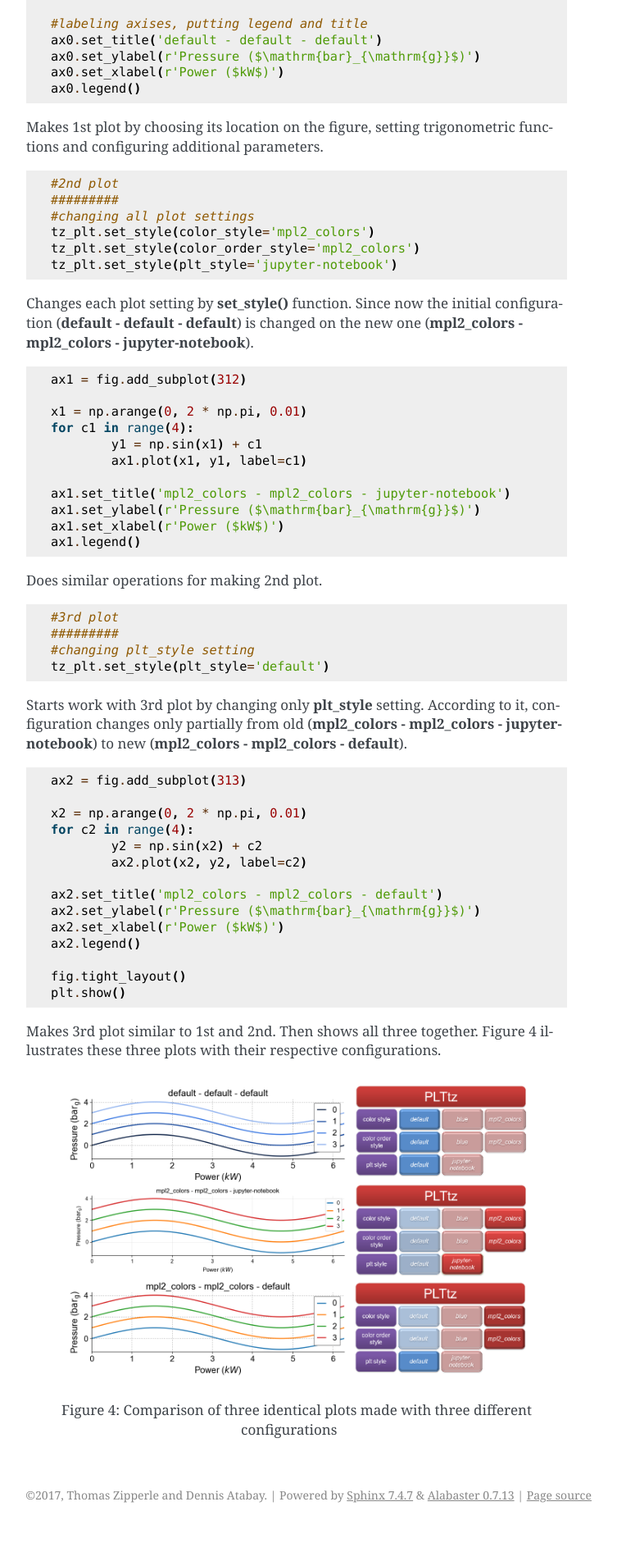
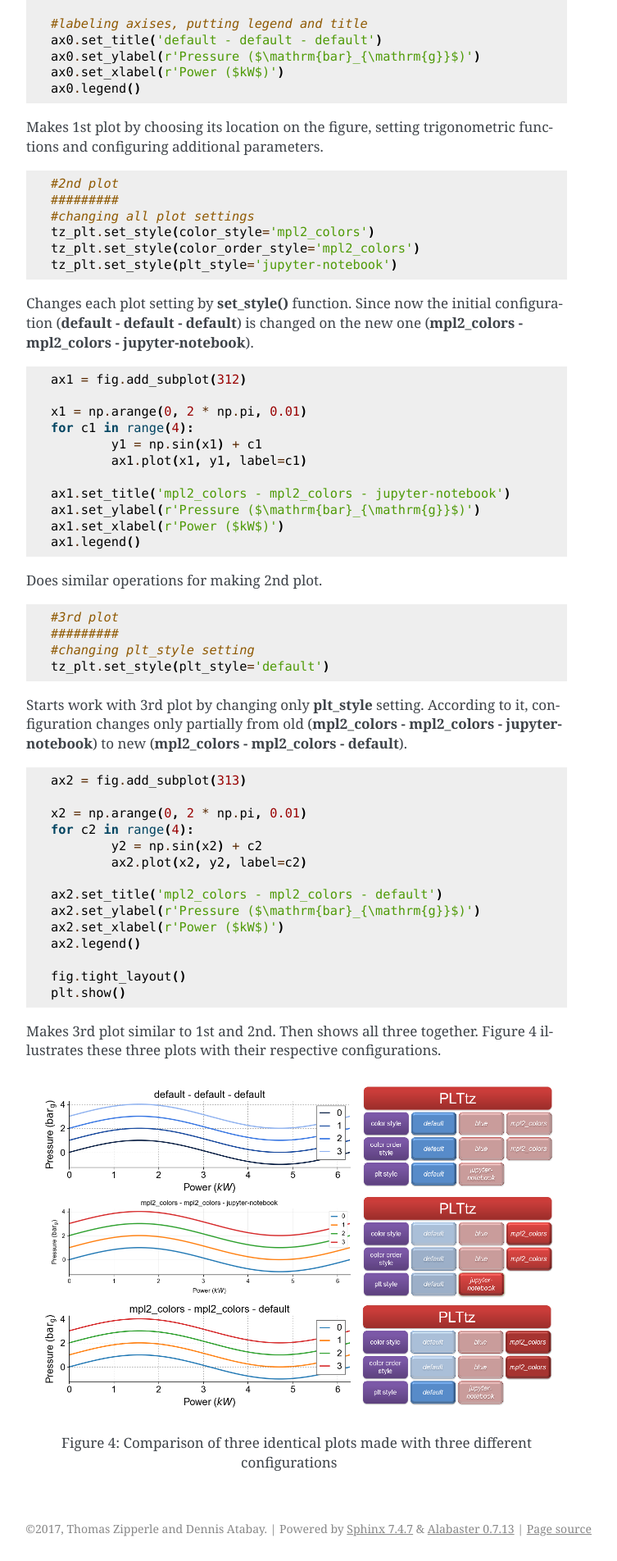
Before and after one commit to tzipperle/mplstyle, a Sphinx documentation site: the page built from docs/use.rst, in a window 1280 px wide. Shown: the part 1681-3585 px from the top of the page at 82% size, without its empty margins (388-1141 px from the left). Built offline with Sphinx 7.4.7, drawn with Linux system fonts in a browser that asks for light colours; before the commit the page ends 3544 px from its top, so only the background shows below that.

Commit message:
Update use.rst

```diff
--- a/docs/use.rst
+++ b/docs/use.rst
@@ -130,7 +130,7 @@ Starts work with 3rd plot by changing only **plt_style** setting. According to i
 Makes 3rd plot similar to 1st and 2nd. Then shows all three together. Figure 4 illustrates these three plots with their respective configurations.
 
 .. figure:: img/select_style2.png
-   :width: 90%
+   :width: 100%
    :align: center
 
    Figure 4: Comparison of three identical plots made with three different configurations
@@ -152,4 +152,4 @@ Makes 3rd plot similar to 1st and 2nd. Then shows all three together. Figure 4 i
 .. _os: https://docs.python.org/3/library/os.html#module-os
 .. _sys: https://docs.python.org/3/library/sys.html
 .. _git: http://git-scm.com/
-.. _downloaded: https://github.com/yabata/prodyn/archive/master.zip
+.. _downloaded: https://github.com/tzipperle/mpl-style/archive/master.zip
```
